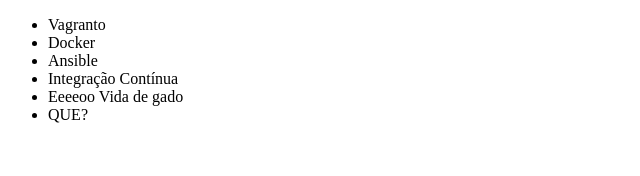
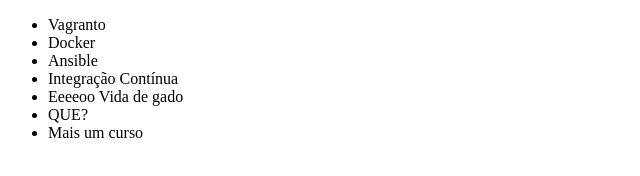
Before and after one commit to AleDePaula/GelaDefense, a plain HTML site: page index.html in a window 1280 px wide. Shown: the whole page, without its empty margins (0-640 px from the left). Drawn offline with Linux system fonts and the light colour scheme.

Commit message:
adicionando 'mais um curso'

```diff
--- a/index.html
+++ b/index.html
@@ -21,6 +21,7 @@
 		<li>Integração Contínua</li>
 		<li>Eeeeoo Vida de gado</li>
 		<li>QUE?</li>
+		<li>Mais um curso</li>
 	</ul>
 </body>
 </html>
```
